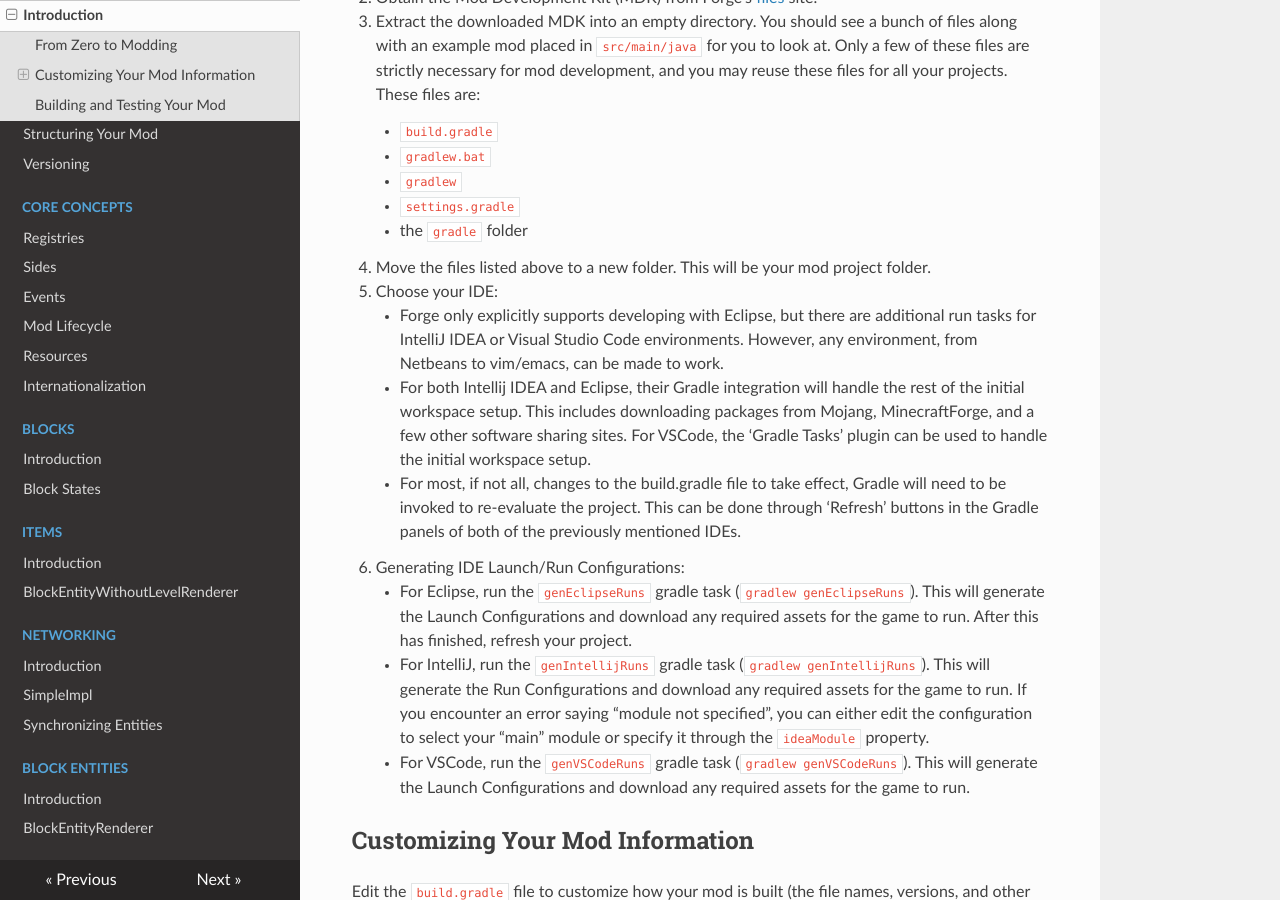
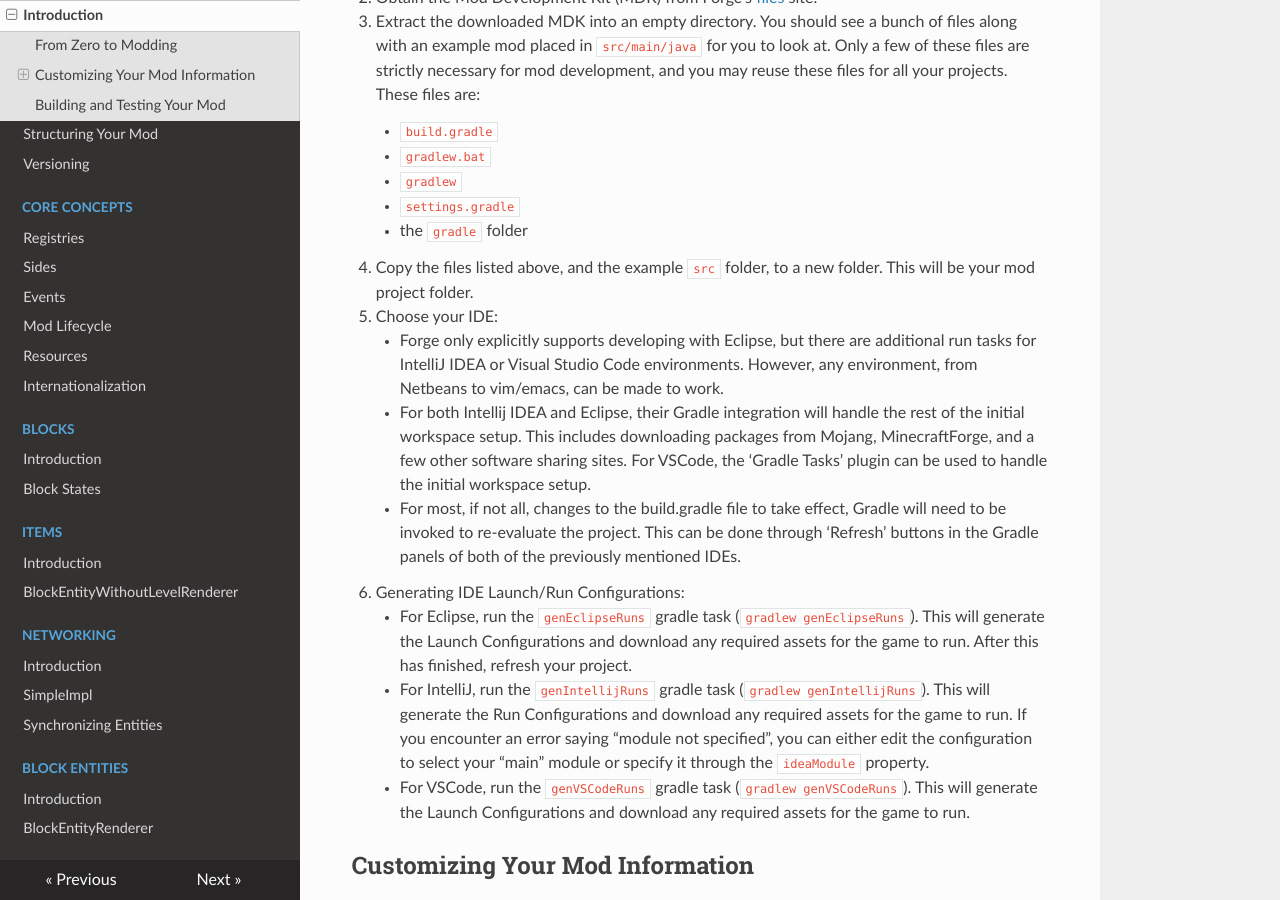
Before and after one commit to MinecraftForge/Documentation, an MkDocs documentation site: the page built from docs/gettingstarted/index.md, in a window 1280 px wide and 900 px high, scrolled down 398 px. Built offline with MkDocs 1.6.1, drawn with Linux system fonts in a browser that asks for light colours; nearby versions of some CDN libraries.

Commit message:
Clarify src folder required to get started

```diff
--- a/docs/gettingstarted/index.md
+++ b/docs/gettingstarted/index.md
@@ -14,7 +14,7 @@ From Zero to Modding
     * `gradlew`
     * `settings.gradle`
     * the `gradle` folder
-4. Move the files listed above to a new folder. This will be your mod project folder.
+4. Copy the files listed above, and the example `src` folder, to a new folder. This will be your mod project folder.
 5. Choose your IDE:
     * Forge only explicitly supports developing with Eclipse, but there are additional run tasks for IntelliJ IDEA or Visual Studio Code environments. However, any environment, from Netbeans to vim/emacs, can be made to work.
     * For both Intellij IDEA and Eclipse, their Gradle integration will handle the rest of the initial workspace setup. This includes downloading packages from Mojang, MinecraftForge, and a few other software sharing sites. For VSCode, the 'Gradle Tasks' plugin can be used to handle the initial workspace setup.
```
Also changed, not shown: docs/contributing.md (+3 -0 lines).
